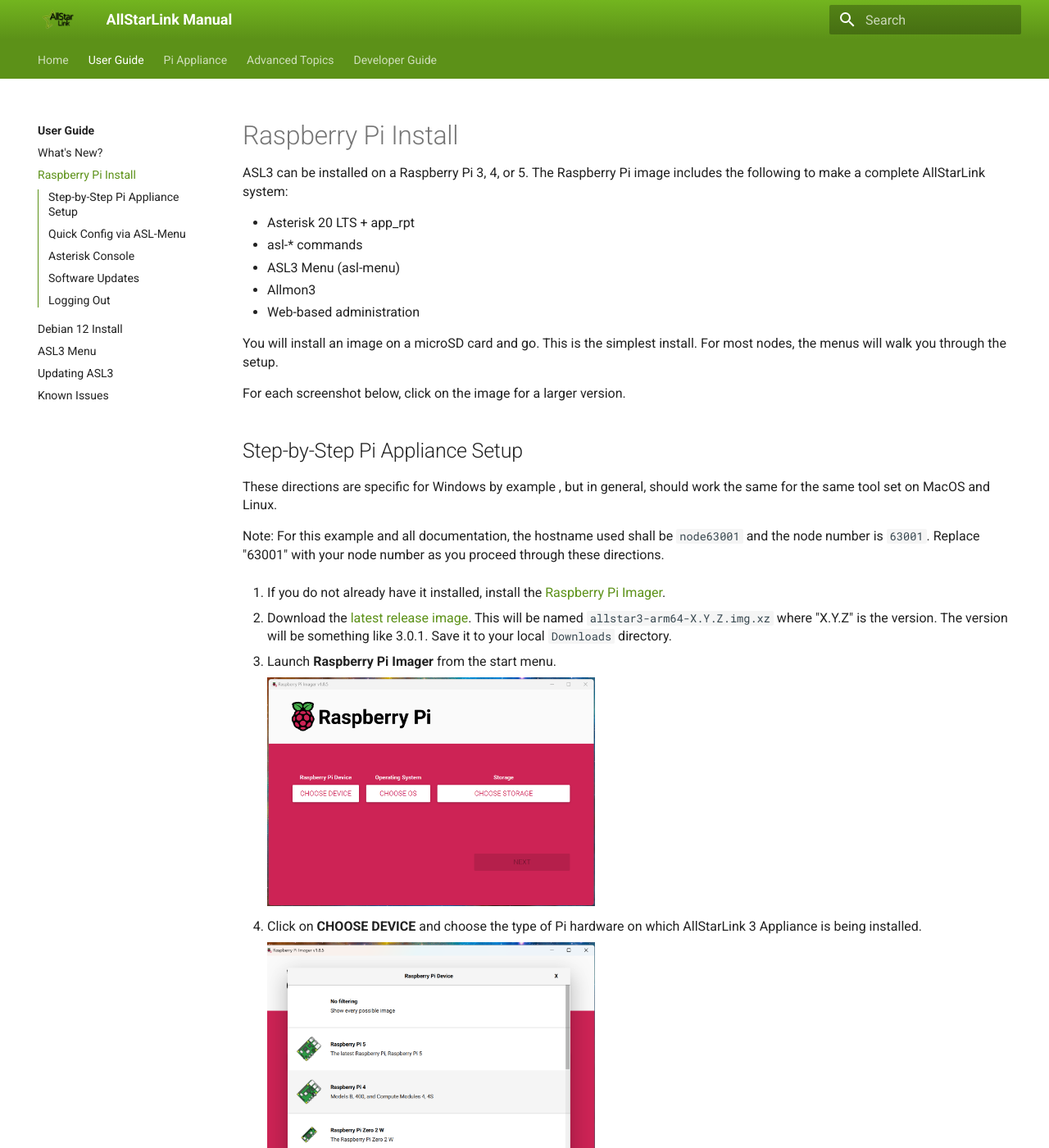
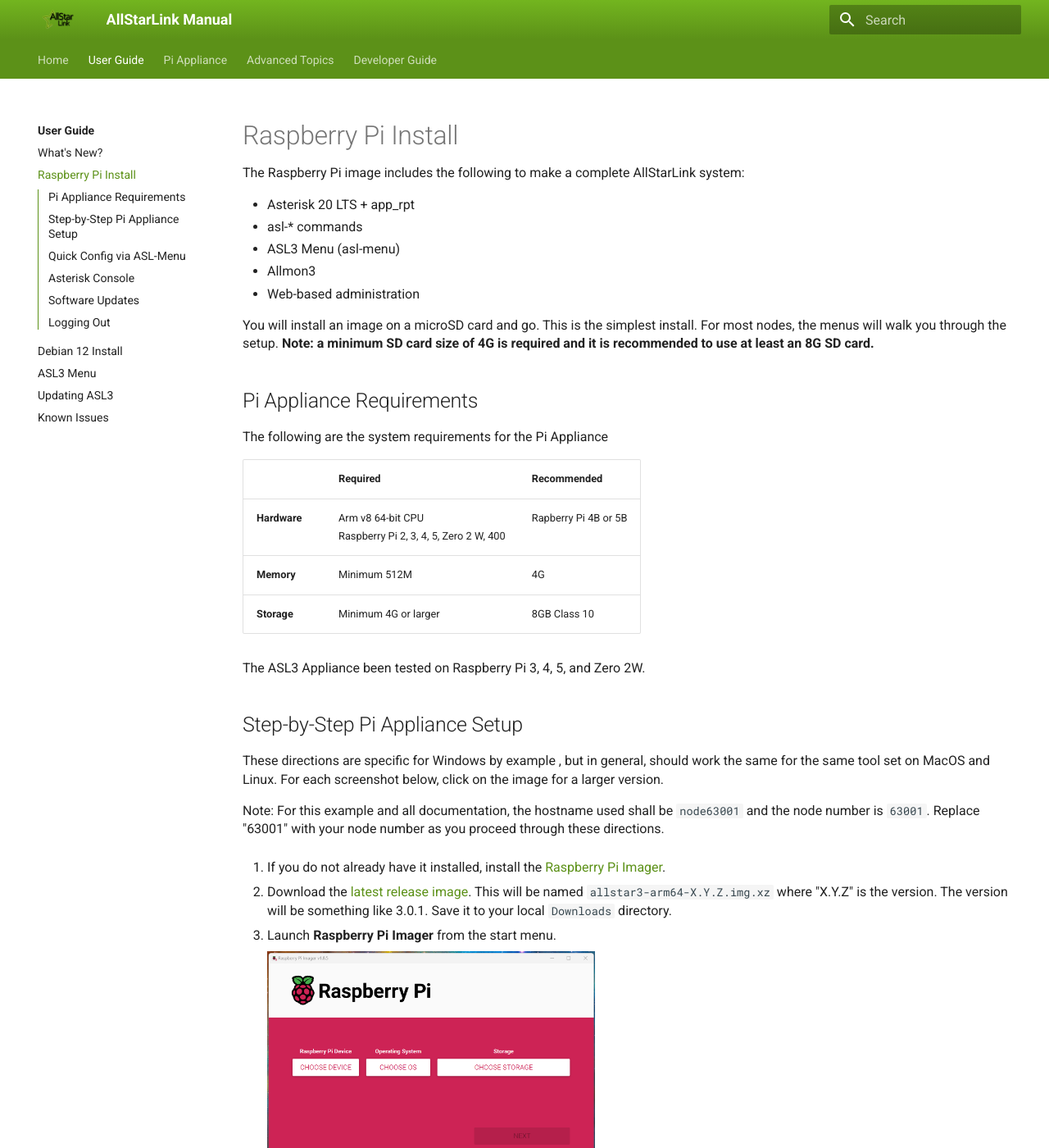
Before and after one commit to AllStarLink/ASL3-Manual, an MkDocs documentation site: the page built from docs/user-guide/pi-detailed.md, in a window 1280 px wide and 1400 px high. Shown: the whole window at 82% size. Built offline with MkDocs 1.6.1 and Material for MkDocs 9.7.7, drawn with Linux system fonts in a browser that asks for light colours.

Commit message:
add table of system requirements

```diff
--- a/docs/user-guide/pi-detailed.md
+++ b/docs/user-guide/pi-detailed.md
@@ -1,6 +1,6 @@
 # Raspberry Pi Install
 
-ASL3 can be installed on a Raspberry Pi 3, 4, or 5. The Raspberry Pi image includes
+ The Raspberry Pi image includes
 the following to make a complete AllStarLink system:
 
 * Asterisk 20 LTS + app_rpt
@@ -10,14 +10,25 @@
 * Web-based administration
 
 You will install an image on a microSD card and go. This is the simplest install. For
-most nodes, the menus will walk you through the setup.
+most nodes, the menus will walk you through the setup. **Note: a minimum SD card size
+of 4G is required and it is recommended to use at least an 8G SD card.**
 
-For each screenshot below, click on the image for a larger version.
+## Pi Appliance Requirements
+The following are the system requirements for the Pi Appliance
+
+| | Required | Recommended
+|------|-----------|-------------|
+| **Hardware** | Arm v8 64-bit CPU <br> Raspberry Pi 2, 3, 4, 5, Zero 2 W, 400 | Rapberry Pi 4B or 5B |
+| **Memory** | Minimum 512M | 4G |
+| **Storage** | Minimum 4G or larger | 8GB Class 10 |s
+
+The ASL3 Appliance been tested on Raspberry Pi 3, 4, 5, and Zero 2W.
 
 ## Step-by-Step Pi Appliance Setup
 
 These directions are specific for Windows by example , but in general,
-should work the same for the same tool set on MacOS and Linux.
+should work the same for the same tool set on MacOS and Linux. For each screenshot
+below, click on the image for a larger version.
 
 Note: For this example and all documentation, the hostname used shall be
 `node63001` and the node number is `63001`. Replace "63001" with your
```
